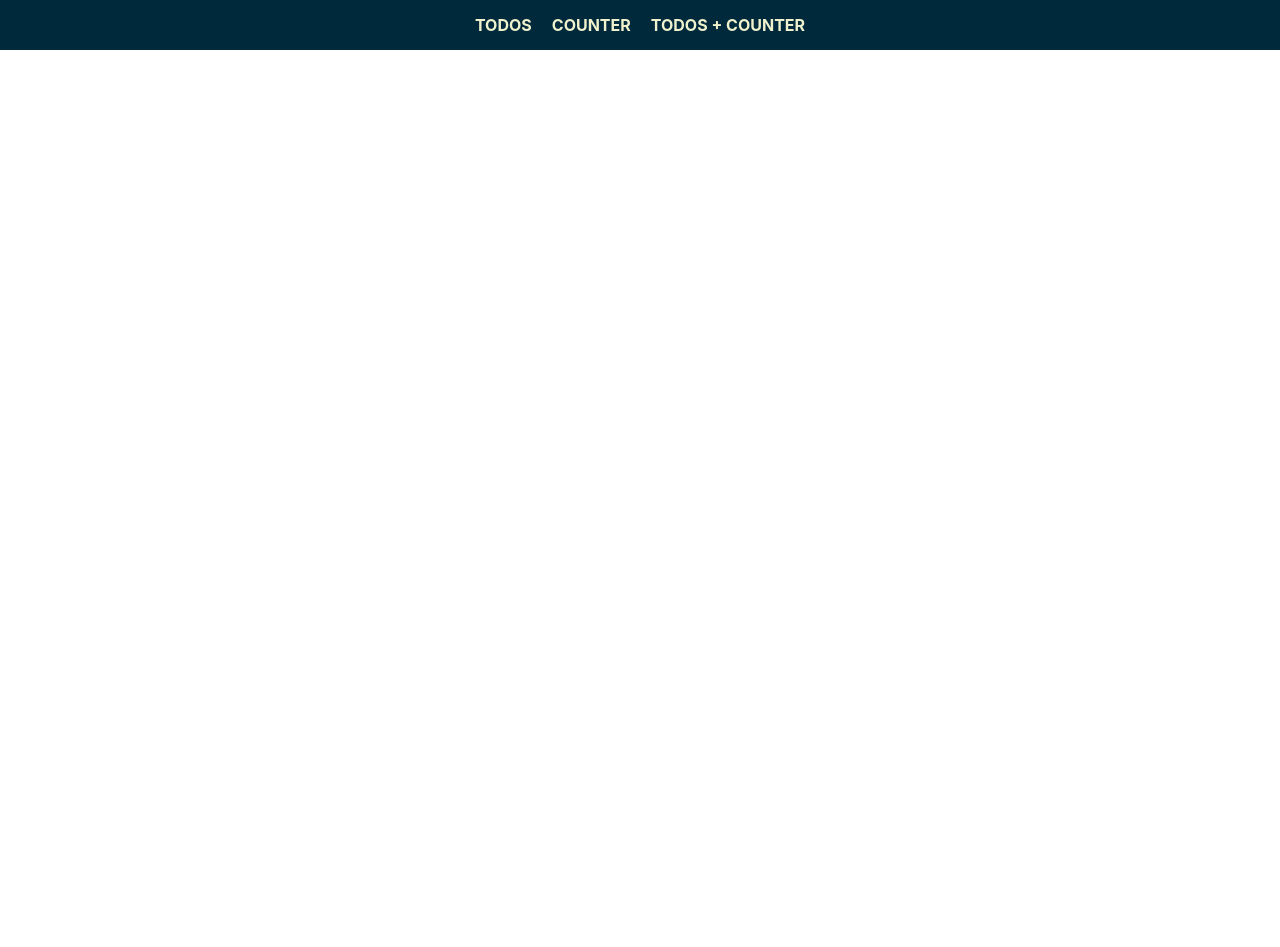
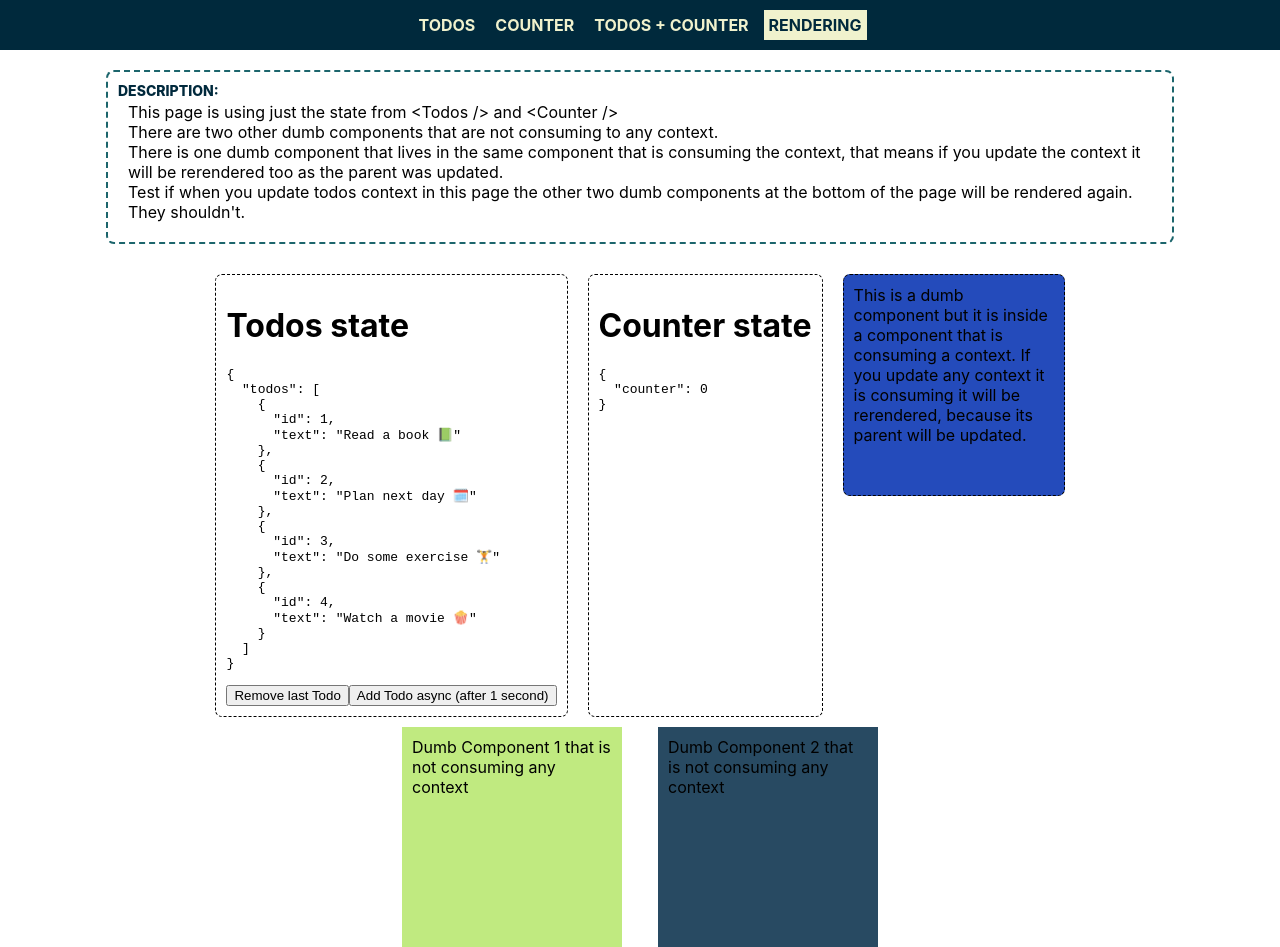
Before and after one commit to nathanqueija/multiple-providers, a React (Create React App) app: page /rendering in a window 1280 px wide. Before the commit the page ends 800 px from the top, so only its background shows below. Built offline with nearby package versions, Linux system fonts and the light colour scheme.

Commit message:
Add render test case

```diff
--- a/src/App.js
+++ b/src/App.js
@@ -2,6 +2,7 @@ import React from 'react';
 import Todos from 'pages/Todos';
 import Counter from 'pages/Counter';
 import Mixed from 'pages/Mixed';
+import Rendering from 'pages/Rendering';
 import { Provider as TodosProvider } from '@madebyme/todos';
 import { Provider as CounterProvider } from '@madebyme/counter';
 import Nav from 'components/Nav';
@@ -13,9 +14,10 @@ function App() {
       <CounterProvider>
         <BrowserRouter>
           <Nav />
-          <Route path="/" exact component={Todos} />
-          <Route path="/counter" component={Counter} />
-          <Route path="/todos-counter" component={Mixed} />
+          <Route path='/' exact component={Todos} />
+          <Route path='/counter' component={Counter} />
+          <Route path='/todos-counter' component={Mixed} />
+          <Route path='/rendering' component={Rendering} />
         </BrowserRouter>
       </CounterProvider>
     </TodosProvider>
--- a/src/components/Nav.js
+++ b/src/components/Nav.js
@@ -46,7 +46,8 @@ const Menu = ({ location: { pathname } }) => {
   const routes = [
     { path: '/', label: 'Todos' },
     { path: '/counter', label: 'Counter' },
-    { path: '/todos-counter', label: 'Todos + Counter' }
+    { path: '/todos-counter', label: 'Todos + Counter' },
+    { path: '/rendering', label: 'Rendering' }
   ];
 
   return (
--- /dev/null
+++ b/src/pages/Rendering.js
@@ -0,0 +1,97 @@
+import React from 'react';
+import styled from 'styled-components';
+import Description from 'components/Description';
+import { useTodos } from '@madebyme/todos';
+import { useCounter } from '@madebyme/counter';
+
+const Wrapper = styled.div`
+  width: 200px;
+  height: 200px;
+  margin: auto;
+  padding: 10px;
+  background: ${({ background }) => background};
+`;
+
+const DumbComponent = ({ children }) => {
+  const randomColor = '#' + (((1 << 24) * Math.random()) | 0).toString(16);
+
+  return <Wrapper background={randomColor}>{children}</Wrapper>;
+};
+
+const States = styled.div`
+  width: 90%;
+  margin: auto;
+  display: flex;
+  justify-content: center;
+
+  > * {
+    border: 1px dashed black;
+    padding: 10px;
+    border-radius: 7px;
+    margin: 10px;
+  }
+`;
+
+const MixedContainer = styled.div`
+  .dumb {
+    margin: auto;
+    display: flex;
+    width: 40%;
+  }
+`;
+const ComponentsThatConsumeContext = () => {
+  const todosState = useTodos();
+  const { addTodoAsync, removeLastTodo } = todosState;
+  const counterState = useCounter();
+  return (
+    <States>
+      <div>
+        <h1>Todos state</h1>
+        <pre>{JSON.stringify(todosState, null, 2)}</pre>
+        <button onClick={removeLastTodo}>Remove last Todo</button>
+        <button onClick={() => addTodoAsync('I am a new async Todo ⏱️')}>
+          Add Todo async (after 1 second)
+        </button>
+      </div>
+
+      <div>
+        <h1>Counter state</h1>
+        <pre>{JSON.stringify(counterState, null, 2)}</pre>
+      </div>
+      <DumbComponent>
+        This is a dumb component but it is inside a component that is consuming
+        a context. If you update any context it is consuming it will be
+        rerendered, because its parent will be updated.
+      </DumbComponent>
+    </States>
+  );
+};
+const MixedPage = () => {
+  return (
+    <MixedContainer>
+      <Description>
+        This page is using just the state from {'<Todos />'} and {'<Counter />'}
+        <br />
+        There are two other dumb components that are not consuming to any
+        context. <br />
+        There is one dumb component that lives in the same component that is
+        consuming the context, that means if you update the context it will be
+        rerendered too as the parent was updated. <br />
+        Test if when you update todos context in this page the other two dumb
+        components at the bottom of the page will be rendered again. They
+        shouldn't.
+      </Description>
+      <ComponentsThatConsumeContext />
+      <div className='dumb'>
+        <DumbComponent>
+          Dumb Component 1 that is not consuming any context
+        </DumbComponent>
+        <DumbComponent>
+          Dumb Component 2 that is not consuming any context
+        </DumbComponent>
+      </div>
+    </MixedContainer>
+  );
+};
+
+export default MixedPage;
```
